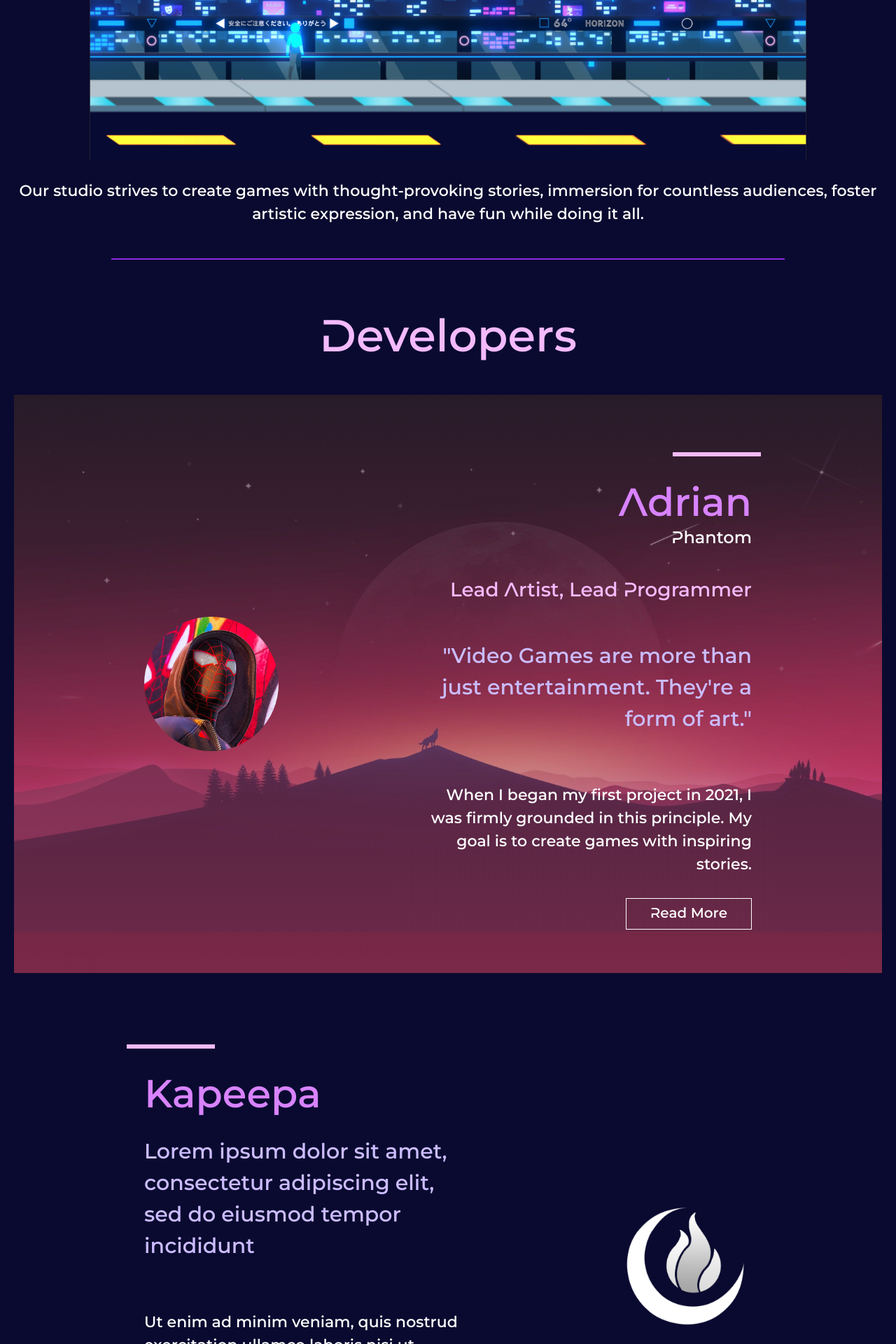
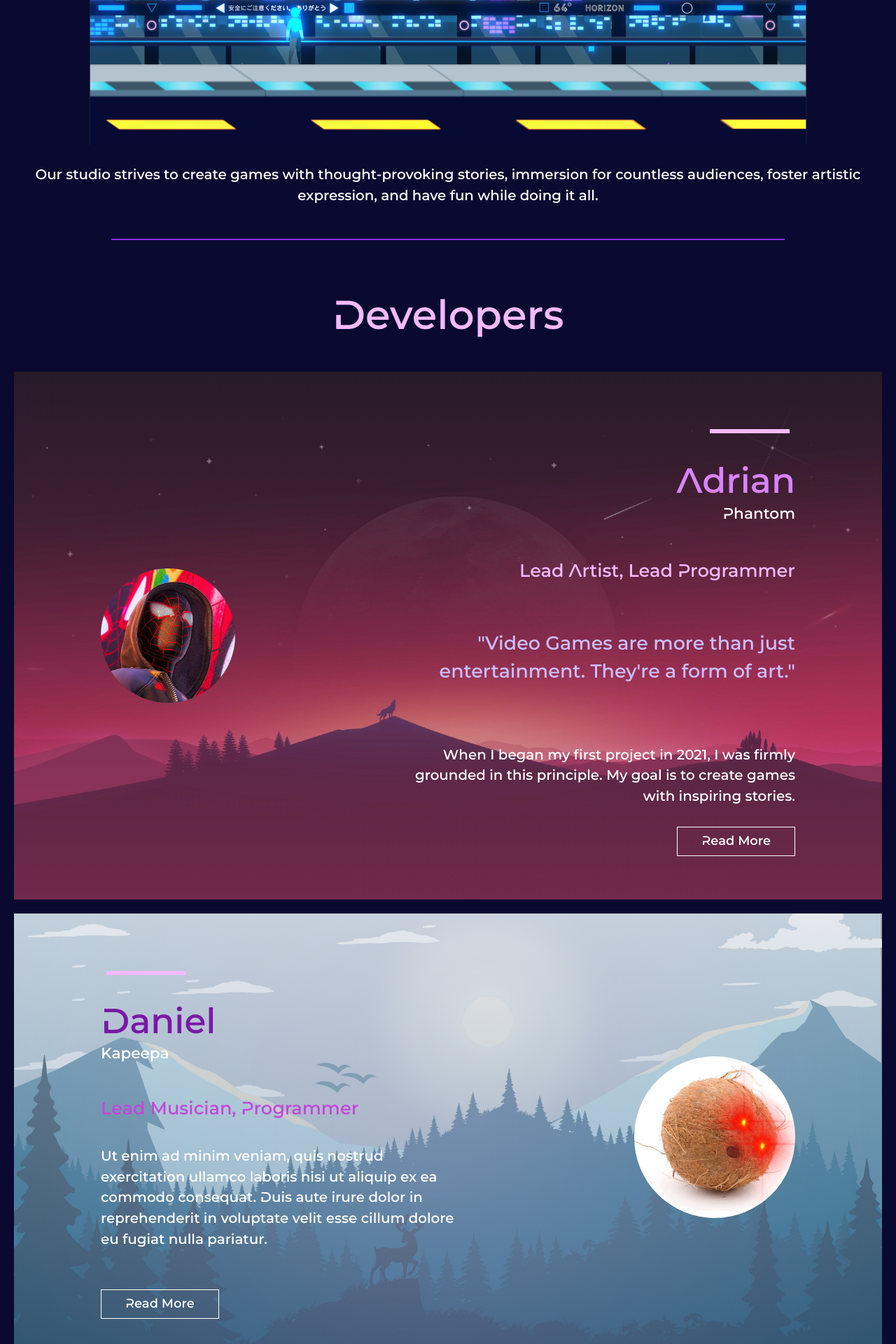
Before and after one commit to Lunarflame-Studios/LunarFlame-Website, a PHP site: page /pages/about.html in a window 1280 px wide. Shown: the part 720-2640 px from the top of the page at 70% size. Run offline with PHP 8.4, Linux system fonts and the light colour scheme.

Commit message:
Adjusting text sizes for different screen sizes

```diff
--- a/pages/about.css
+++ b/pages/about.css
@@ -16,14 +16,14 @@
 /*Name*/
 .about-dev h2 {
     color: #d883ff;
-    font-size: 56px;
+    font-size: 3.9vw;
     padding-bottom: 2%;
 }
 
 /*Quote*/
 .about-dev h3 {
     color: #cbbcff;
-    font-size: 30px;
+    font-size: 2.1vw;
     line-height: 150%;
     padding-top: 5%;
 }
@@ -31,22 +31,21 @@
 /*Nicknames*/
 .about-dev h4 {
     color: white;
-    font-size: 24px;
+    font-size: 1.69vw;
     padding-bottom: 8%;
 }
 
 .about-dev h5 {
-    color:#f3bafd;
-    font-size: 28px;
+    color: #f3bafd;
+    font-size: 2vw;
     padding-top: 3%;
-    padding-bottom: 8%;
 
 }
 
 /*Text is part of .about-body p, listed in style.css*/
 
 .about-dev hr {
-    width: 120px;
+    width: 8.43vw;
     border: 3px solid #f3bafd;
     margin: 20px auto;
     position: relative;
@@ -55,11 +54,22 @@
 /*Adrian----------------------------------*/
 .phantom {
     background: linear-gradient(rgb(39, 27, 41, 0.5), rgb(206, 54, 101, 0.5)), url("../images/Minimal.jpg");
+    background-repeat: no-repeat;
+    background-size: cover;
+    background-position: center;
 }
 
+/*Daniel*/
+.kapeepa {
+    background: linear-gradient(rgb(202, 210, 221, 0.5), rgb(75, 115, 151, 0.5)), url("../images/Nordic.jpg");
+    background-repeat: no-repeat;
+    background-size: cover;
+    background-position: center;
+}
 
+.kapeepa h2 { color: #7a18a7; }
 
-/*Daniel*/
+.kapeepa h5 { color: #c447da; }
 
 /*PC/DESKTOP UI---------------------------*/
 @media(min-width: 701px) {
@@ -72,17 +82,13 @@
         align-items: center;
         column-gap: 25%;
         text-align: left;
-        padding: 5% 15%;
+        padding: 5% 10%;
     }
 
     .about-dev:nth-child(odd) {
         flex-direction: row-reverse;
-        padding: 5% 15%;
+        padding: 5% 10%;
         text-align: right;
-    }
-
-    .phantom {
-        background-size: 110%;
     }
 
     .pfp-phantom {
@@ -105,21 +111,32 @@
     }
 
     .pfp-kapeepa img {
-        max-width: 100%;
+        display: inline-block;
+        position: relative;
+        width: 18vw;
+        height: 18vw;
+        min-width: 18vw;
+        min-height: 18vw;
+        overflow: hidden;
         border-radius: 50%;
+        object-fit: cover;
     }
 
     .hr-odd {
-        left: 14vw;
+        left: 16.5vw;
     }
 
     .hr-even {
-        right: 190px;
+        right: 15vw;
     }
 
     .about-dev h3 {
         padding-bottom: 15%;
     }
+
+    .about-dev h5 { padding-bottom: 8%; }
+
+    .about-devs p { padding-bottom: 5%; }
 }
 
 
--- a/pages/about.html
+++ b/pages/about.html
@@ -31,7 +31,13 @@
         <div class="about-general">
             <h1>About Us</h1>
             <p>Lunarflame Studios is an independent game studio founded in 2023.</p>
-            <img class="page-image" src="../images/Nexo_SS_1.png" alt="">
+            <div class="gallery-image">
+                <img class="page-image hover-image" src="../images/Nexo_SS_1.png" alt="">
+                <div></div>
+                <div></div>
+                <div></div>
+                <div></div>
+            </div>
             <p>Our studio strives to create games with thought-provoking stories, immersion for countless audiences,
                 foster artistic expression, and have fun while doing it all.</p>
         </div>
@@ -47,7 +53,6 @@
                     <h3>"Video Games are more than just entertainment. They're a form of art."</h3>
                     <p>When I began my first project in 2021, I was firmly grounded in this principle. My goal is to
                         create games with inspiring stories.</p>
-                    <br><br>
                     <a href="" class="hero-btn">Read More</a>
                 </div>
                 <div class="pfp-phantom"><img src="../images/adri_pfp.jpg" alt=""></div>
@@ -55,15 +60,16 @@
             <div class="about-dev kapeepa">
                 <div class="text-group">
                     <hr class="hr-even">
-                    <h2>Kapeepa</h2>
-                    <h3>Lorem ipsum dolor sit amet, consectetur adipiscing elit, sed do eiusmod tempor incididunt</h3>
+                    <h2>Daniel</h2>
+                    <h4>Kapeepa</h4>
+                    <h5>Lead Musician, Programmer</h5>
                     <p>Ut enim ad minim veniam, quis nostrud exercitation ullamco laboris nisi ut aliquip ex ea commodo
                         consequat. Duis aute irure dolor in reprehenderit in voluptate velit esse cillum dolore eu
                         fugiat nulla pariatur.</p>
                     <br><br>
                     <a href="" class="hero-btn">Read More</a>
                 </div>
-                <div class="pfp-kapeepa"><img src="../images/LunarFlame-Logo-Simplified.png" alt=""></div>
+                <div class="pfp-kapeepa"><img src="../images/dan_pfp.png" alt=""></div>
             </div>
         </div>
     </section>
--- a/pages/blog.html
+++ b/pages/blog.html
@@ -37,10 +37,8 @@
                 </div>
                 <div class="blog-text">
                     <strong>Misc.</strong>
-                    <a href="#">Hello World; An Introduction.</a>
-                    <p>Lorem ipsum dolor sit amet, consectetur adipiscing elit, sed do eiusmod tempor incididunt ut
-                        labore et dolore magna aliqua. Ut enim ad minim veniam, quis nostrud exercitation ullamco
-                        laboris nisi ut aliquip ex ea commodo consequat.</p>
+                    <a href="">Hello World; An Introduction.</a>
+                    <p>What is LunarFlame Studios? A little bit about us and our goals.</p>
                     <div class="blog-author">
                         <div class="blog-author-text">
                             <strong>Phantom</strong>
--- a/pages/projects.html
+++ b/pages/projects.html
@@ -33,13 +33,11 @@
         <div class="project-links">
             <nav>
                 <ul>
-                    <li class="nexosphere"><a href="nexosphere.html"><img src="../images/NeXoSphere.png" alt=""></a>
+                    <li class="nexosphere">
+                        <a href="nexosphere.html"><img src="../images/NeXoSphere.png" alt="Nexosphere"></a>
                     </li>
                     <li class="moonshadow">
                         <h2>Project Moonshadow</h2>
-                    </li>
-                    <li class="dragon">
-                        <h2>Project Dragon</h2>
                     </li><br>
                 </ul>
             </nav>
--- a/style.css
+++ b/style.css
@@ -98,7 +98,7 @@
     color: white;
     border: 1px solid white;
     padding: 12px 34px;
-    font-size: 20px;
+    font-size: 1.4vw;
     background: transparent;
     position: relative;
     cursor: pointer;
@@ -123,19 +123,19 @@
 }
 
 .page-body h1{
-    font-size: 64px;
+    font-size: 4.5vw;
     color: #f3bafd;
     padding-top: 5%;
 }
 
 .page-body h2 {
-    font-size: 56px;
+    font-size: 3.9vw;
     color: #ed88ff;
     padding-top: 5%;
 }
 
 .page-body p{
-    font-size: 22px;
+    font-size: 1.55vw;
     color: white;
     line-height: 150%;
 }
```
Also changed, not shown: other parts of pages/about.css (+19 -11 lines), other parts of style.css (+20 -15 lines), animations.css (+48 -0 lines), pages/blog/hello-world.html (added, +94 -0 lines), pages/nexosphere.html (+10 -3 lines), pages/projects.css (+25 -16 lines), images/NetherSpawn.jpg (added), images/Nordic.jpg (added), images/dan_pfp.png (added), pages/blog/blog-page.css (added).
